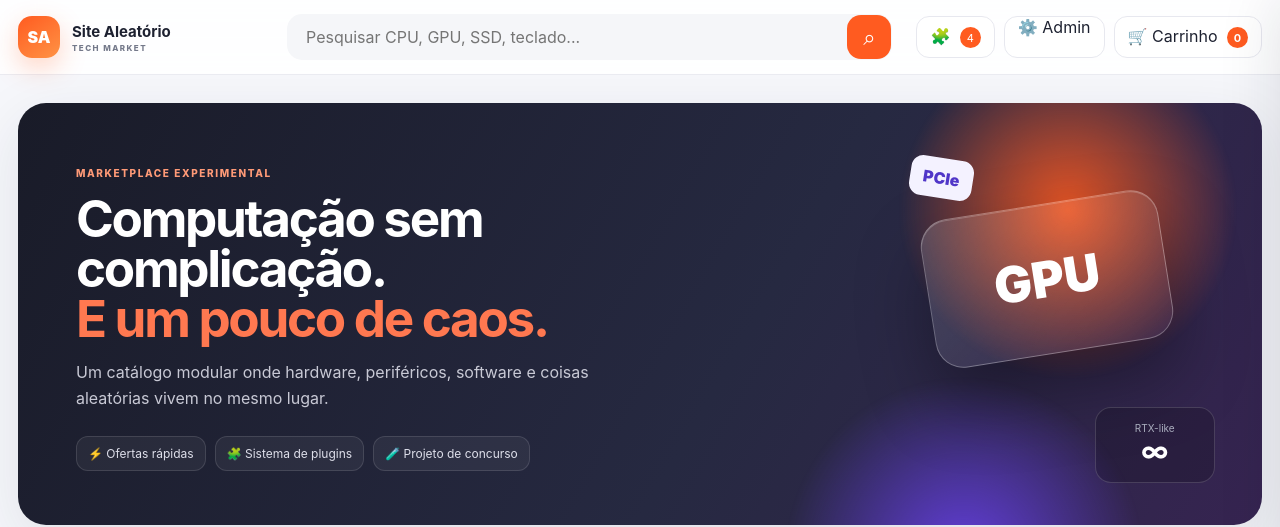
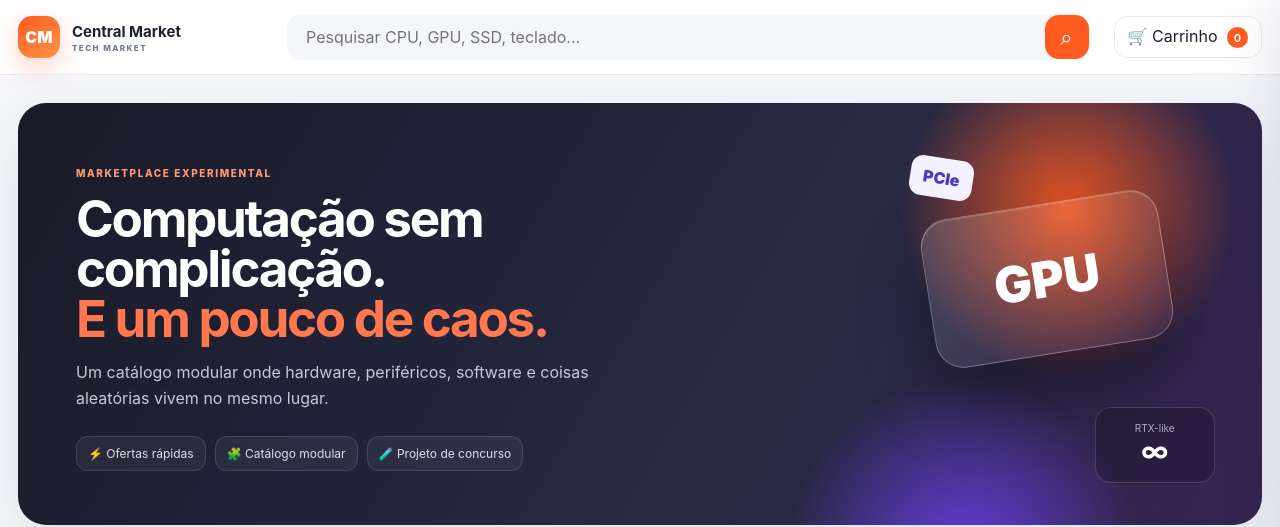
Before and after one commit to RC-ia/site, a website: page index.html in a window 1280 px wide. Shown: the top 527 px of the page. Drawn offline with Linux system fonts and the light colour scheme; no server answers.

Commit message:
Refresh Central Market header and brand

```diff
--- a/index.html
+++ b/index.html
@@ -3,19 +3,19 @@
 <head>
   <meta charset="UTF-8">
   <meta name="viewport" content="width=device-width, initial-scale=1.0">
-  <meta name="theme-color" content="#ff5b20">
-  <meta name="description" content="Site Aleatório Tech — marketplace experimental de computação e tecnologia.">
-  <title>Site Aleatório Tech</title>
+  <meta name="theme-color" content="#080A0D">
+  <meta name="description" content="Central Market — marketplace de computação e tecnologia.">
+  <title>Central Market</title>
   <link rel="icon" href="./favicon.svg" type="image/svg+xml">
   <link rel="stylesheet" href="./style.css">
 </head>
 <body>
   <header class="topbar">
     <div class="topbar__inner">
-      <a class="brand" href="#" aria-label="Site Aleatório Tech">
-        <span class="brand__mark">SA</span>
+      <a class="brand" href="#" aria-label="Central Market">
+        <span class="brand__mark">CM</span>
         <span>
-          <strong>Site Aleatório</strong>
+          <strong>Central Market</strong>
           <small>TECH MARKET</small>
         </span>
       </a>
@@ -27,8 +27,6 @@
       </form>
 
       <div class="topbar__actions">
-        <button class="icon-button" id="plugin-button" type="button" title="Plugins ativos">🧩 <span id="plugin-count">0</span></button>
-        <a class="icon-button admin-link" href="./admin.html" title="Painel administrativo">⚙️ Admin</a>
         <button class="cart-button" id="cart-button" type="button">🛒 Carrinho <b id="cart-count">0</b></button>
       </div>
     </div>
@@ -42,7 +40,7 @@
         <p>Um catálogo modular onde hardware, periféricos, software e coisas aleatórias vivem no mesmo lugar.</p>
         <div class="hero__tags">
           <span>⚡ Ofertas rápidas</span>
-          <span>🧩 Sistema de plugins</span>
+          <span>🧩 Catálogo modular</span>
           <span>🧪 Projeto de concurso</span>
         </div>
       </div>
```
